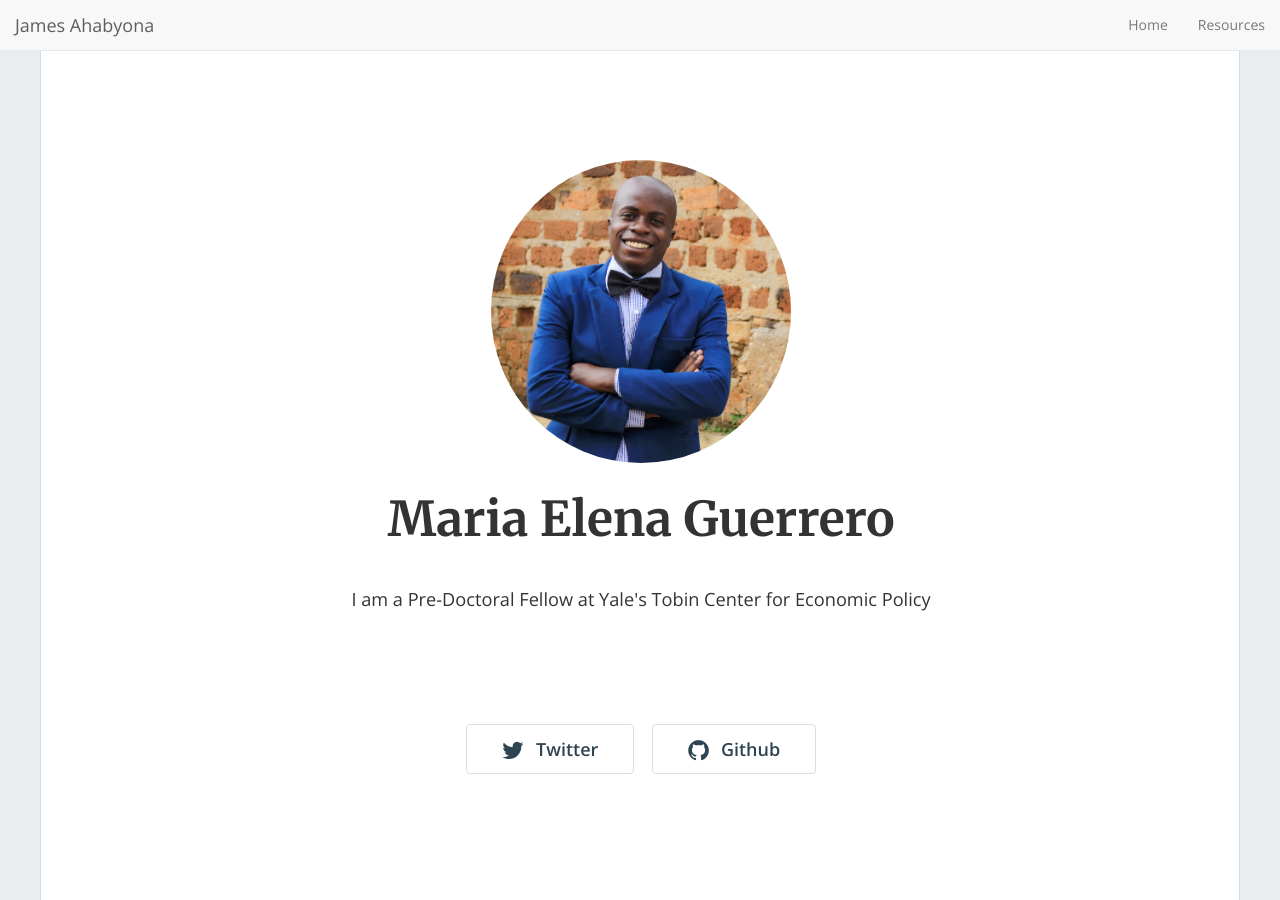
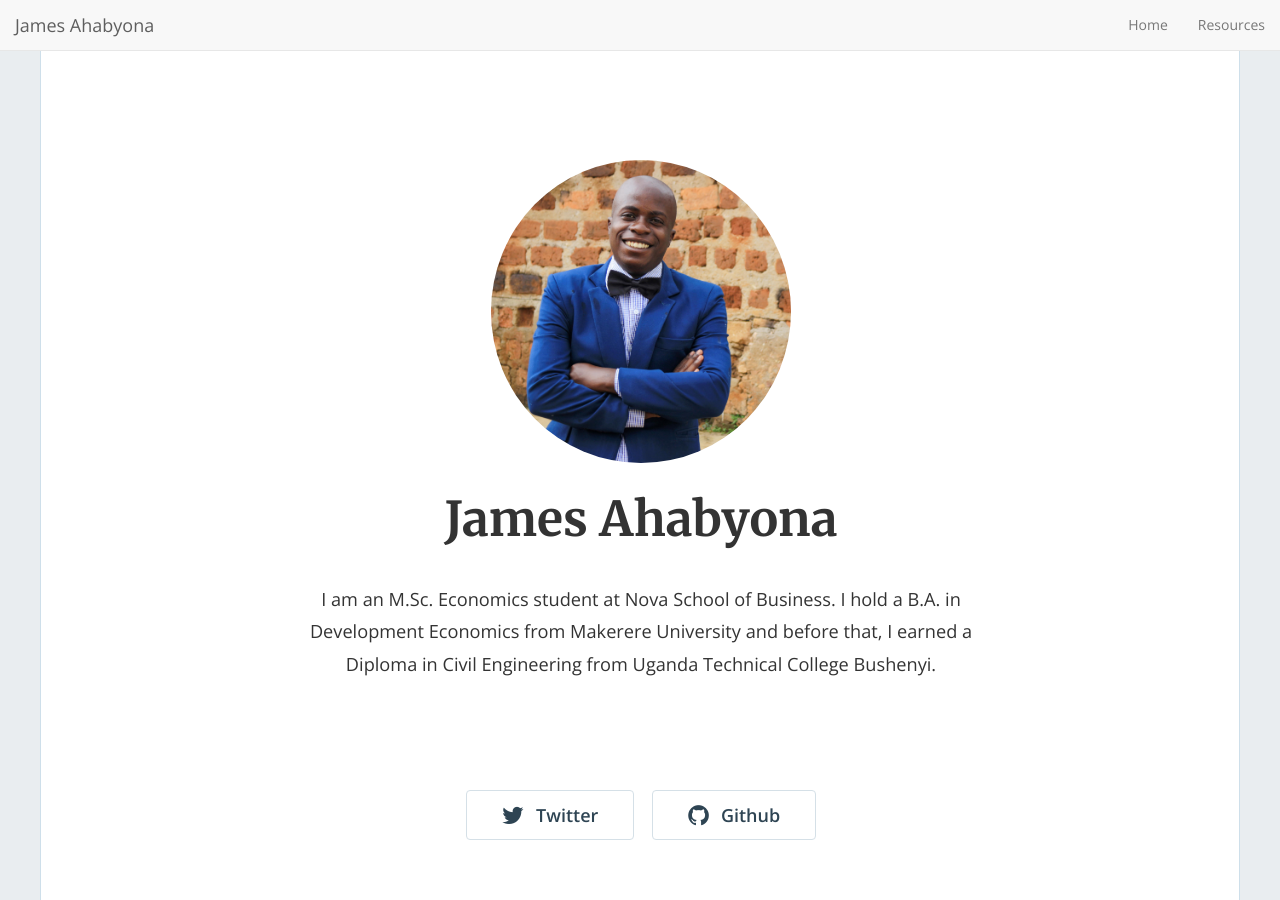
Before and after one commit to mariaelenaguer/mariaelenaguer.github.io, a Jekyll site: the page built from index.html, in a window 1280 px wide and 900 px high. Built offline with Jekyll 4.4.1, drawn with Linux system fonts in a browser that asks for light colours; nearby versions of some CDN libraries; the list of posts is cut into pages by our own code.

Commit message:
Update _config.yml

```diff
--- a/_config.yml
+++ b/_config.yml
@@ -13,9 +13,9 @@
 # you will see them accessed via {{ site.title }}, {{ site.email }}, and so on.
 # You can create any custom variable you would like, and they will be accessible
 # in the templates via {{ site.myvariable }}.
-title: "Maria Elena Guerrero"
-email: 'mguerreroa@pucp.pe'
-description: "I am a Pre-Doctoral Fellow at Yale's Tobin Center for Economic Policy"
+title: "James Ahabyona"
+email: 'jemo44t@gmail.com'
+description: "I am an M.Sc. Economics student at Nova School of Business. I hold a B.A. in Development Economics from Makerere University and before that, I earned a Diploma in Civil Engineering from Uganda Technical College Bushenyi."
 baseurl: "" # the subpath of your site, e.g. /blog
 url: "https://mariaelenaguer.github.io" # the base hostname & protocol for your site, e.g. https://example.com
 twitter_username: 'a_ha256'
```
